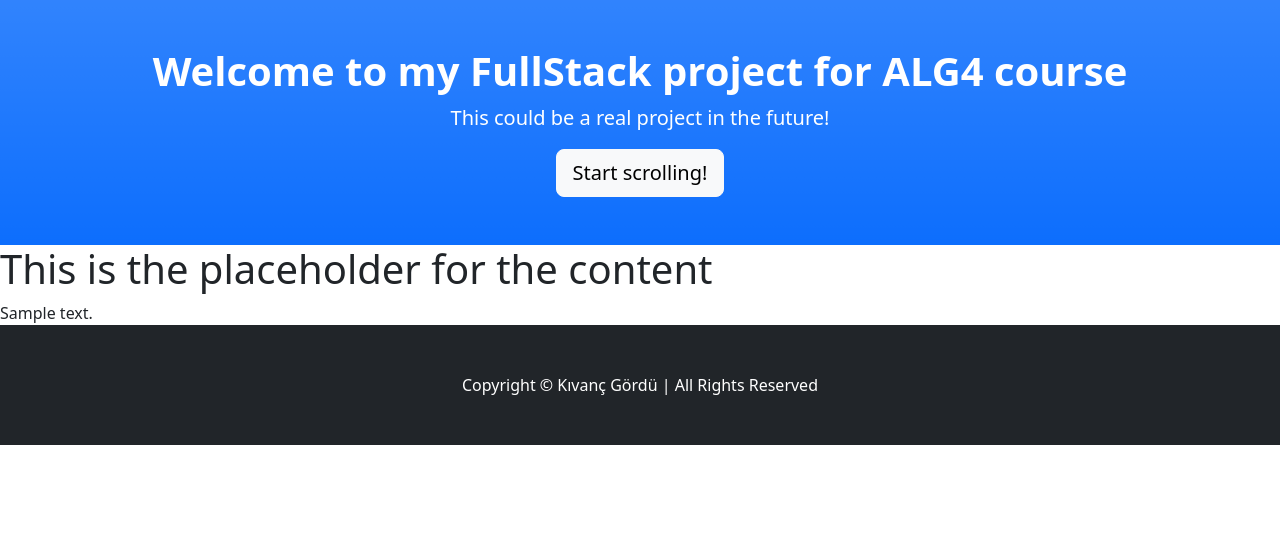
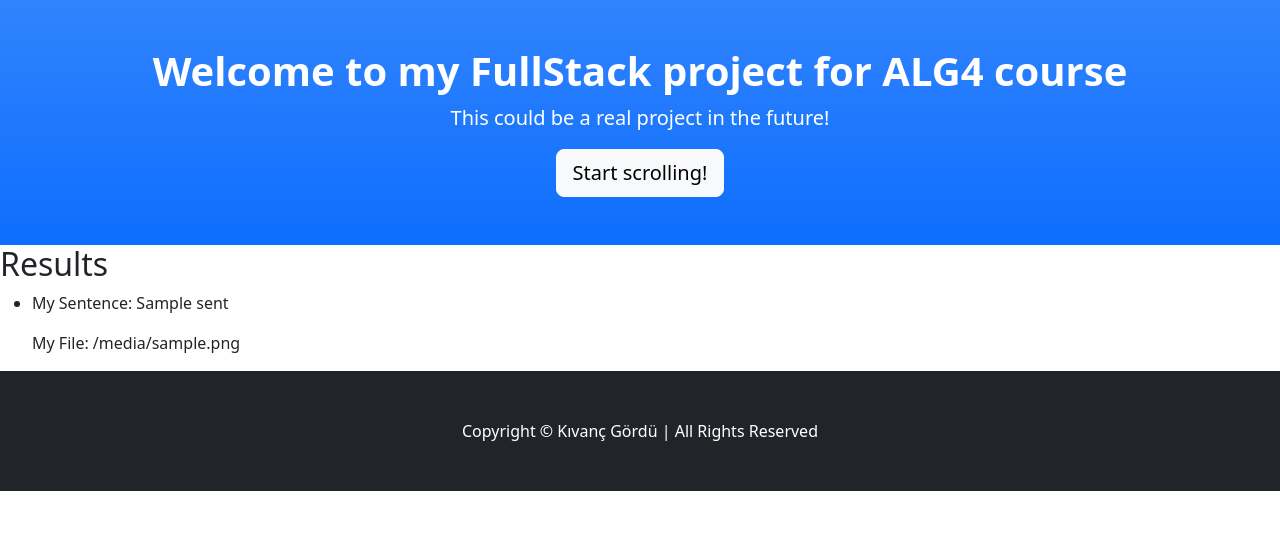
Before and after one commit to kivanc57/FullStack_Project, a Flask app: template templates/file_analyze.html in a window 1280 px wide. Shown: the part 57-602 px from the top of the page. Run offline with Flask 3, Linux system fonts and the light colour scheme; the template is opened without the code that fills it: most values are stand-ins (such as "Sample title", 1, 10 or a date in 2020); some libraries are stand-ins or nearby versions.

Commit message:
BackEnd Finito
*BackEnd has finished.
*file_analyze.html works flawlessly.

*linguistic_data works as well, not sure if it is able to show the findings on its temple because started to face compiler problems with JS and spacy.
*Could be the problem of __pycache__

```diff
--- a/app.py
+++ b/app.py
@@ -65,19 +65,48 @@ def linguistic_data():
         uploaded_file = request.files['input_file']
 
         if uploaded_file.filename != '':
+            import spacy
+            nlp = spacy.load("en_core_web_sm")
+
             file_content = uploaded_file.read().decode('utf-8')
+            doc = nlp(file_content)
 
+            sent_amount = 0
+            token_amount = 0
+            lemma_dict = list()
+            sent_len = 0
+            i = -1
 
+            sent_amount = len(list(doc.sents))
+            sent_lens = [0] * sent_amount
 
+            for token in doc:
+                if token.is_alpha:
+                    token_amount += 1
+                    sent_len += 1
+                    if token.lemma_ not in lemma_dict:
+                        lemma_dict.append(token.lemma_)
+                    if token.is_sent_start:
+                        i += 1
 
-            return render_template('linguistic_data.html', file_content=file_content)
+                elif token.text == '.': #Could be other punctuations in a sentence so not used punc
+                    sent_lens[i] = sent_len
+                    sent_len = 0
+
+            # Update the variables to be passed to the template
+            token_amount = token_amount
+            lemma_dict_size = len(set(lemma_dict))
+            sent_lens = sent_lens
 
     json_data = get_form_data()
     input_text = json_data.get('input_text')
 
     # For demonstration purposes, I'm just printing the input_text
     print(f'File analysis logic for: {input_text}')
-    return render_template('file_analyze.html', input_text=input_text)
+    return render_template('linguistic_data.html', file_content=file_content,
+                           token_amount=token_amount, lemma_dict_size=lemma_dict_size,
+                           sent_lens=sent_lens)
+
 
 if __name__ == '__main__':
     app.run(debug=True)
--- a/templates/file_analyze.html
+++ b/templates/file_analyze.html
@@ -2,11 +2,22 @@
 
 {% block head %}
     {{ super() }}
-    <script src="{{ url_for('static', filename='js/fileAnalyze.js') }}"></script>
+    <script src="{{ url_for('static', filename='js/wordSearch.js') }}"></script>
     <title>Results</title>
 {% endblock head %}
 
 {% block content %}
-    <h1>This is the placeholder for the content</h1>
-    <span>{{ input_text }}</span>
+    {% if my_sents %}
+        <h2>Results</h2>
+        <ul>
+            {% for i in range(my_sents|length) %}
+                <li>
+                    <p>My Sentence: {{ my_sents[i] }}</p>
+                    <p>My File: {{ my_files[i] }}</p>
+                </li>
+            {% endfor %}
+        </ul>
+    {% else %}
+        <p>No results found</p>
+    {% endif %}
 {% endblock content %}
```
Also changed, not shown: templates/linguistic_data.html (+42 -14 lines).
